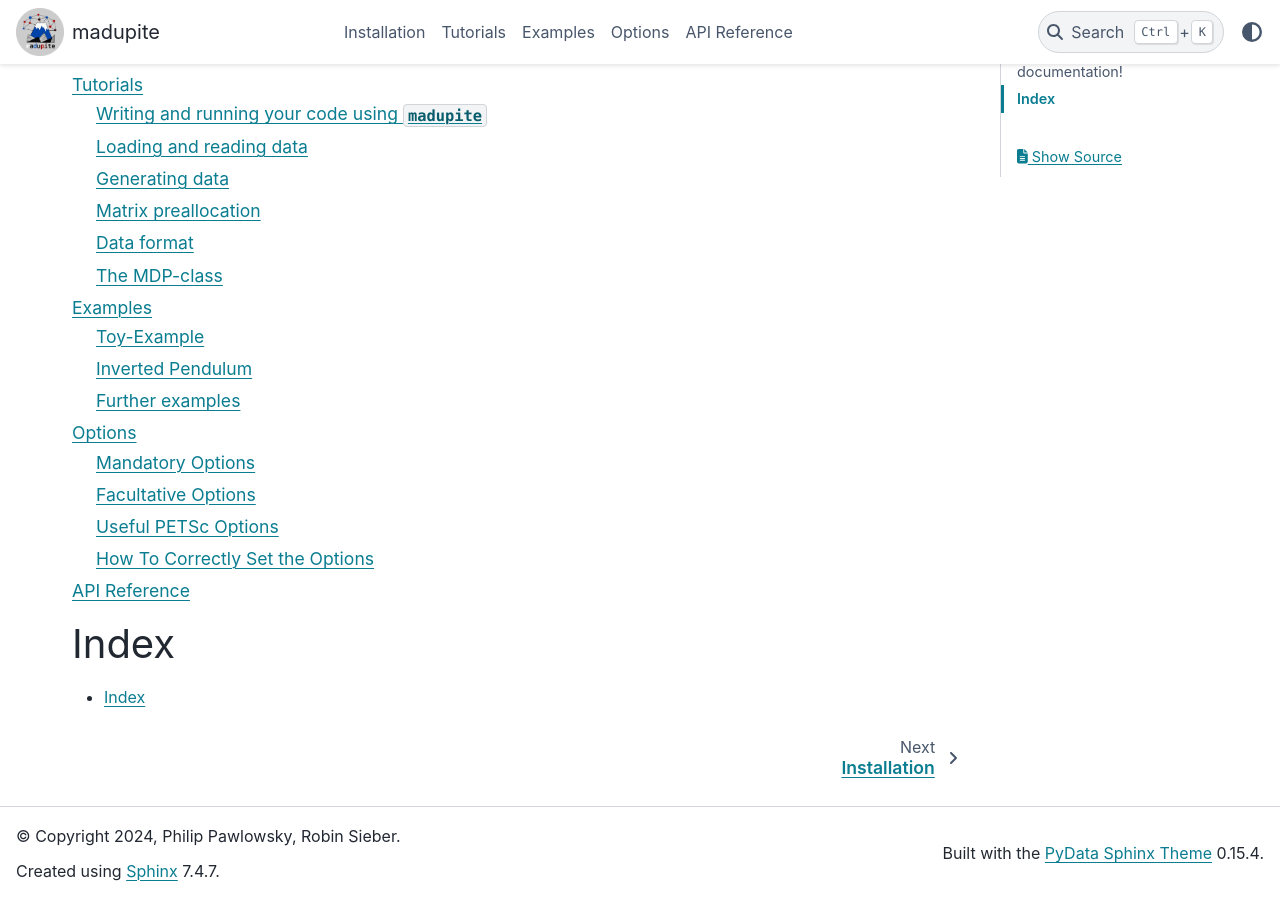
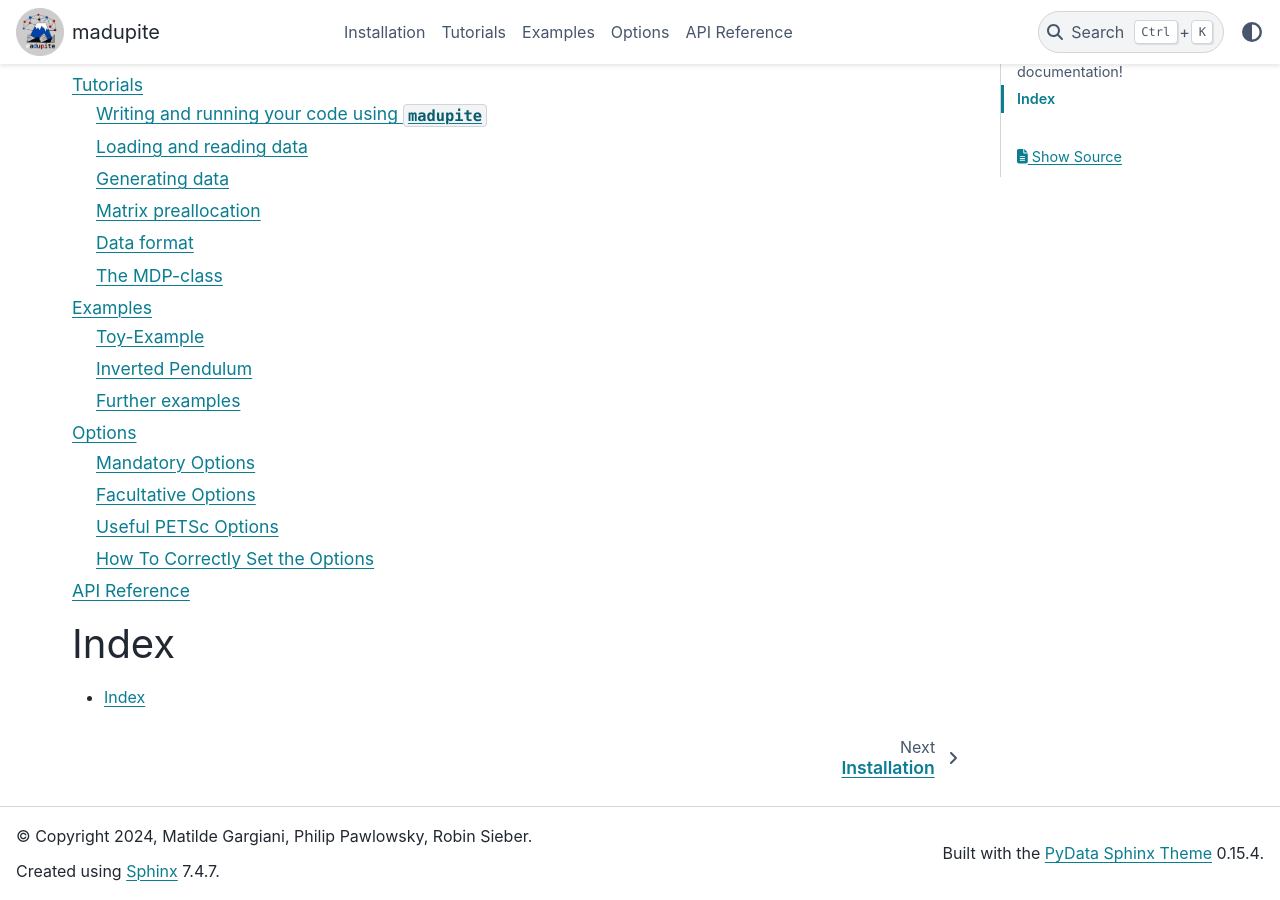
Before and after one commit to madupite/madupite, a Sphinx documentation site: the page built from docs/index.rst, in a window 1280 px wide and 900 px high, scrolled down 703 px. Built offline with Sphinx 7.4.7 and the PyData theme 0.15.4, drawn with Linux system fonts in a browser that asks for light colours.

Commit message:
Update conf.py

```diff
--- a/docs/conf.py
+++ b/docs/conf.py
@@ -10,8 +10,8 @@ import inspect
 # https://www.sphinx-doc.org/en/master/usage/configuration.html#project-information
 
 project = "madupite"
-copyright = "2024, Philip Pawlowsky, Robin Sieber"
-author = "Philip Pawlowsky, Robin Sieber"
+copyright = "2024, Matilde Gargiani, Philip Pawlowsky, Robin Sieber"
+author = "Matilde Gargiani, Philip Pawlowsky, Robin Sieber"
 
 # -- General configuration ---------------------------------------------------
 # https://www.sphinx-doc.org/en/master/usage/configuration.html#general-configuration
```
